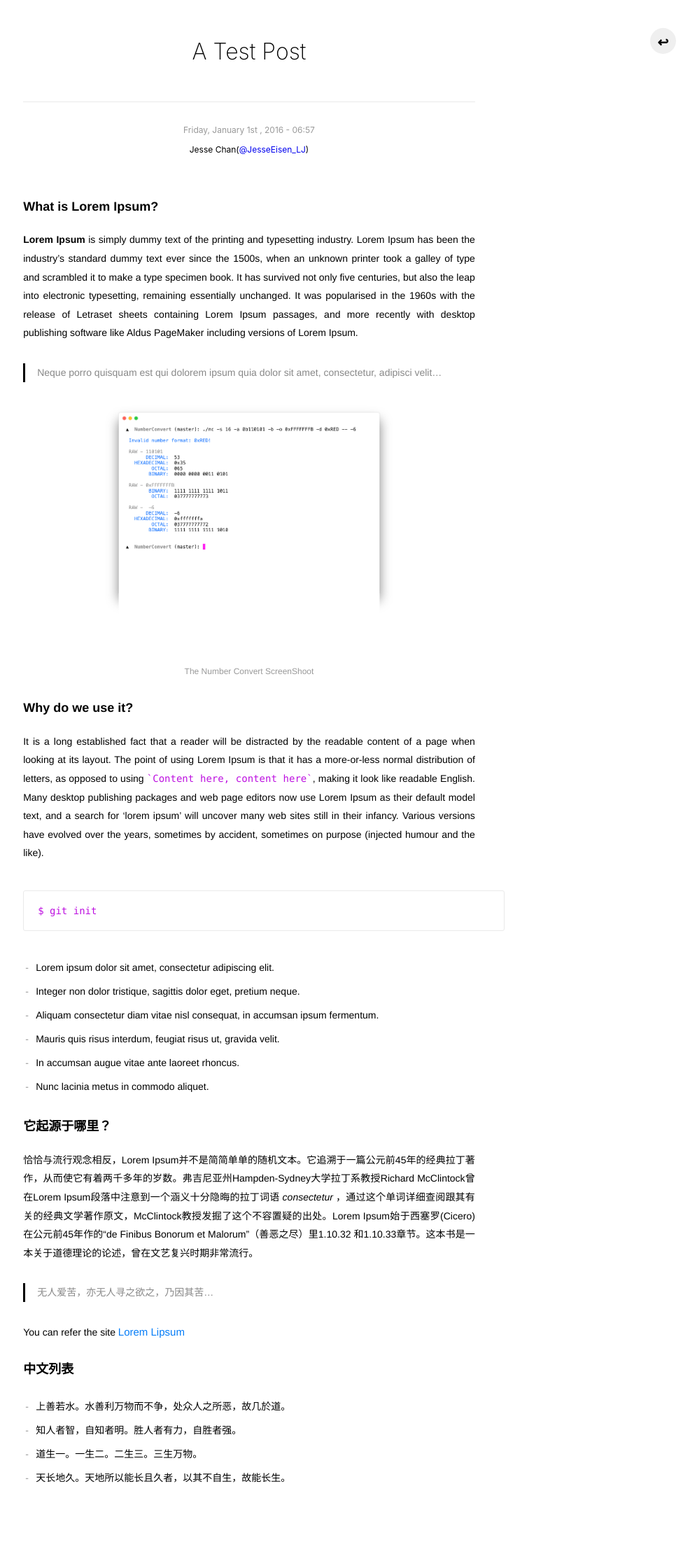
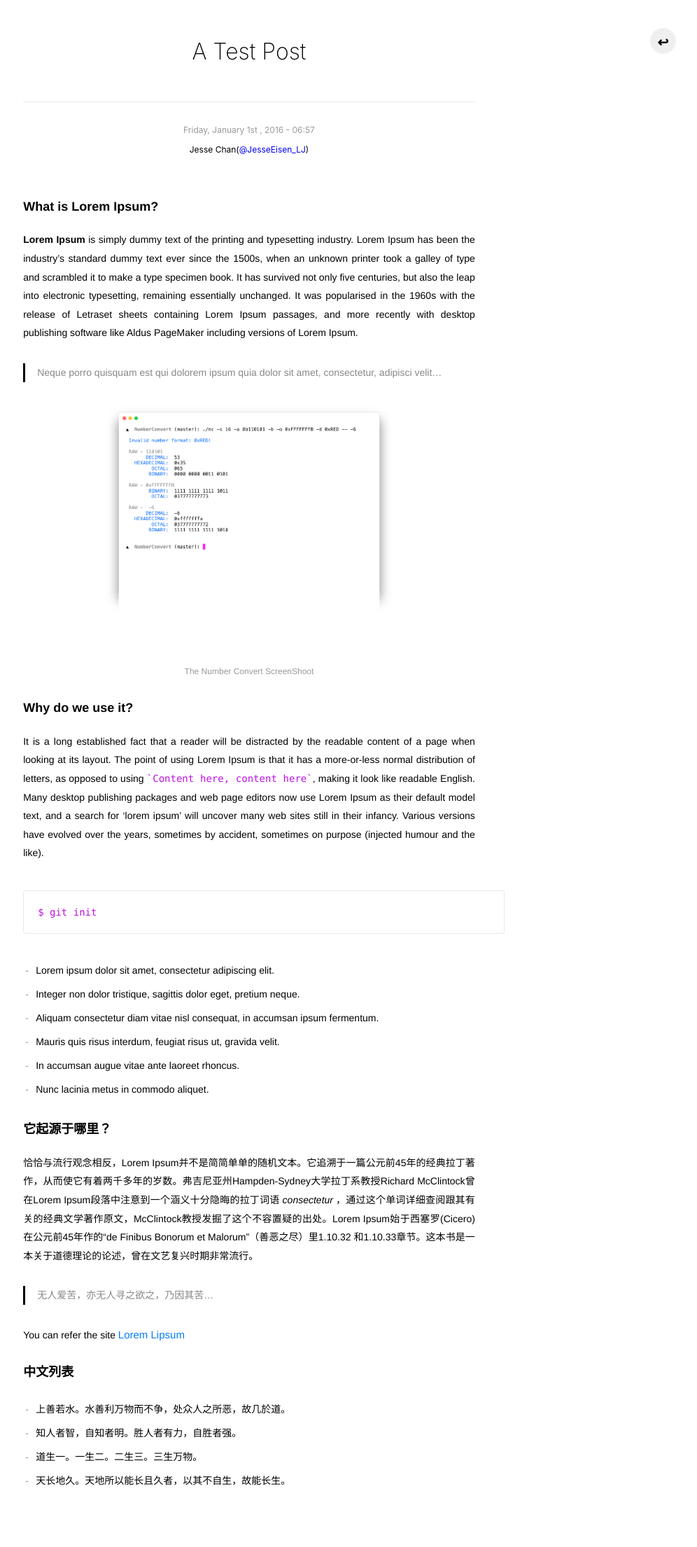
Before and after one commit to JesseEisen/JesseEisen.github.io, a Jekyll site: the page built from _posts/2017-12-04-test.md, in a window 1280 px wide. Shown: the whole page at 70% size, without its empty margins (284-1280 px from the left). Built offline with Jekyll 4.4.1, drawn with Linux system fonts in a browser that asks for light colours.

Commit message:
increase line height

```diff
--- a/css/posts.css
+++ b/css/posts.css
@@ -154,7 +154,7 @@ pre {
      white-space: pre-wrap;
      font-family: Helvetica, Tahoma, Arial, "PingFang SC", "Hiragino Sans GB", "Heiti SC", "Microsoft YaHei", "WenQuanYi Micro Hei";
      overflow: auto;
-     line-height: 16px;
+     line-height: 20px;
      margin: 40px 0px;
  }
 
```
